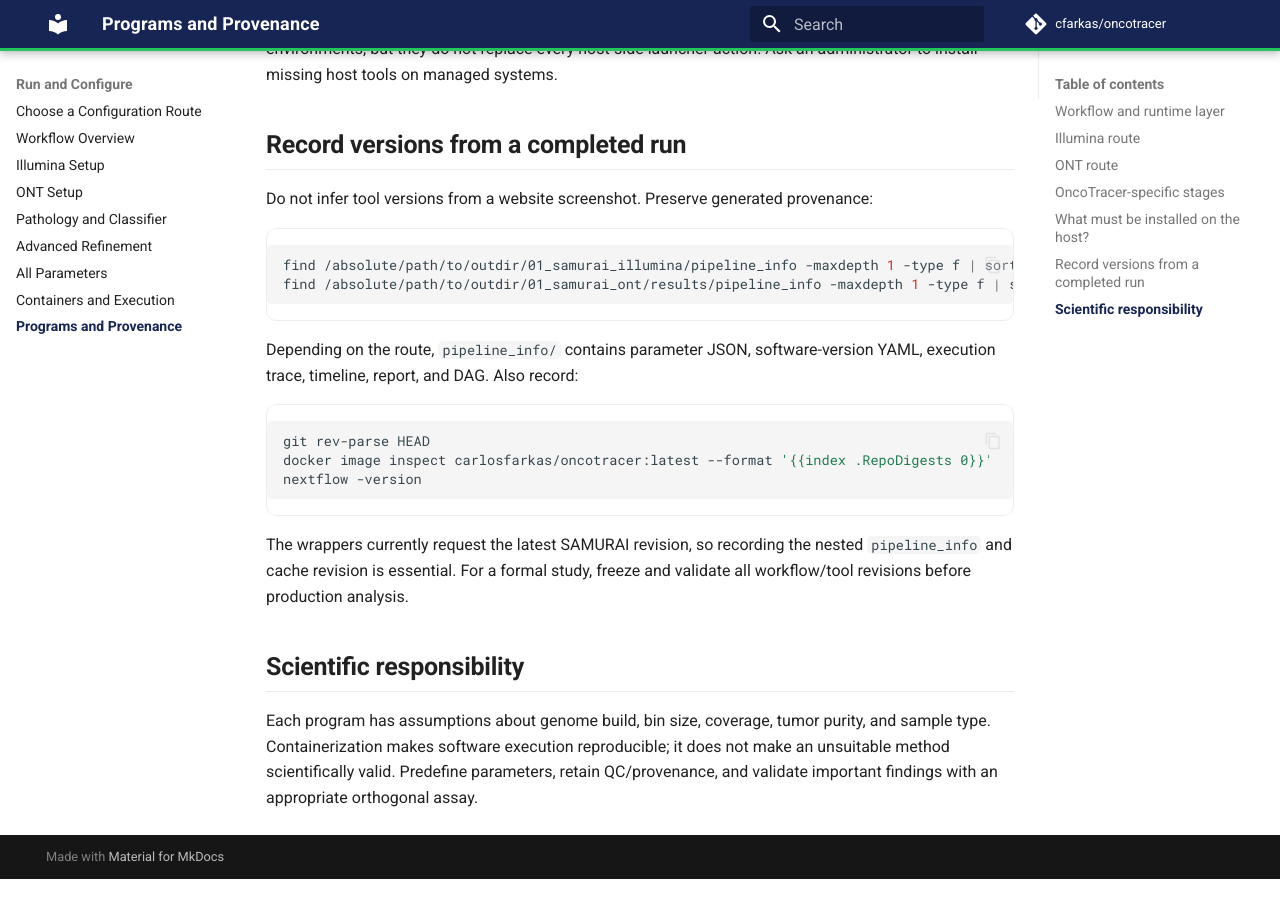
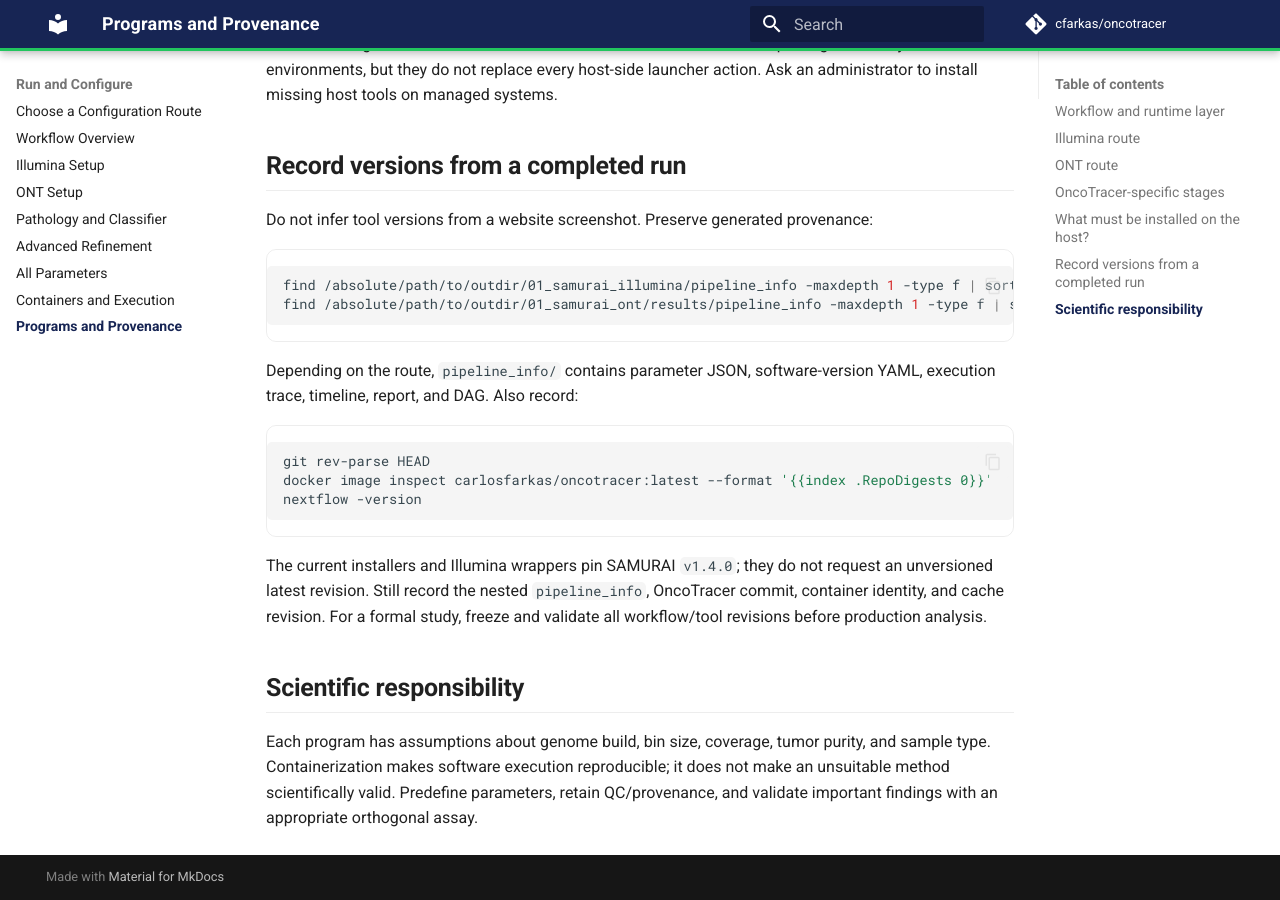
Before and after one commit to cfarkas/oncotracer, an MkDocs documentation site: the page built from docs/programs.md, in a window 1280 px wide and 900 px high, scrolled down 2792 px. Built offline with MkDocs 1.6.1 and Material for MkDocs 9.7.7, drawn with Linux system fonts in a browser that asks for light colours; comment, search, counter and statistics services are not loaded; before the commit the page ends 3671 px from its top, so only the background shows below that; some of the changed text lies outside the part shown.

Commit message:
Correct qDNAseq outputs and SAMURAI version docs

````diff
--- a/docs/programs.md
+++ b/docs/programs.md
@@ -23,7 +23,7 @@
 | [FastQC](https://www.bioinformatics.babraham.ac.uk/projects/fastqc/) | Per-FASTQ quality control | `01_samurai_illumina/fastqc/` |
 | [MultiQC](https://multiqc.info/) | Aggregates sample QC | `01_samurai_illumina/multiqc/` |
 | [Picard](https://broadinstitute.github.io/picard/) | Alignment and whole-genome metrics | `01_samurai_illumina/picard/` |
-| [qDNAseq](https://bioconductor.org/packages/QDNAseq/) | Read-depth binning/segmentation for Illumina LP-WGS | `01_samurai_illumina/qdnaseq/` |
+| [qDNAseq](https://bioconductor.org/packages/QDNAseq/) | Read-depth binning/segmentation; when enabled, run-local median-normal correction and tumor-only CNA calling | `01_samurai_illumina/qdnaseq/` without a local PoN; `01_samurai_illumina/qdnaseq_local_pon/` with one |
 
 The standard Illumina YAML selects `solid_biopsy`, `qdnaseq`, and 100 kb bins. Change these only for a scientifically justified analysis plan.
 
@@ -95,7 +95,11 @@
 nextflow -version
 ```
 
-The wrappers currently request the latest SAMURAI revision, so recording the nested `pipeline_info` and cache revision is essential. For a formal study, freeze and validate all workflow/tool revisions before production analysis.
+The current installers and Illumina wrappers pin SAMURAI `v1.4.0`; they do
+not request an unversioned latest revision. Still record the nested
+`pipeline_info`, OncoTracer commit, container identity, and cache revision.
+For a formal study, freeze and validate all workflow/tool revisions before
+production analysis.
 
 ## Scientific responsibility
 
````
